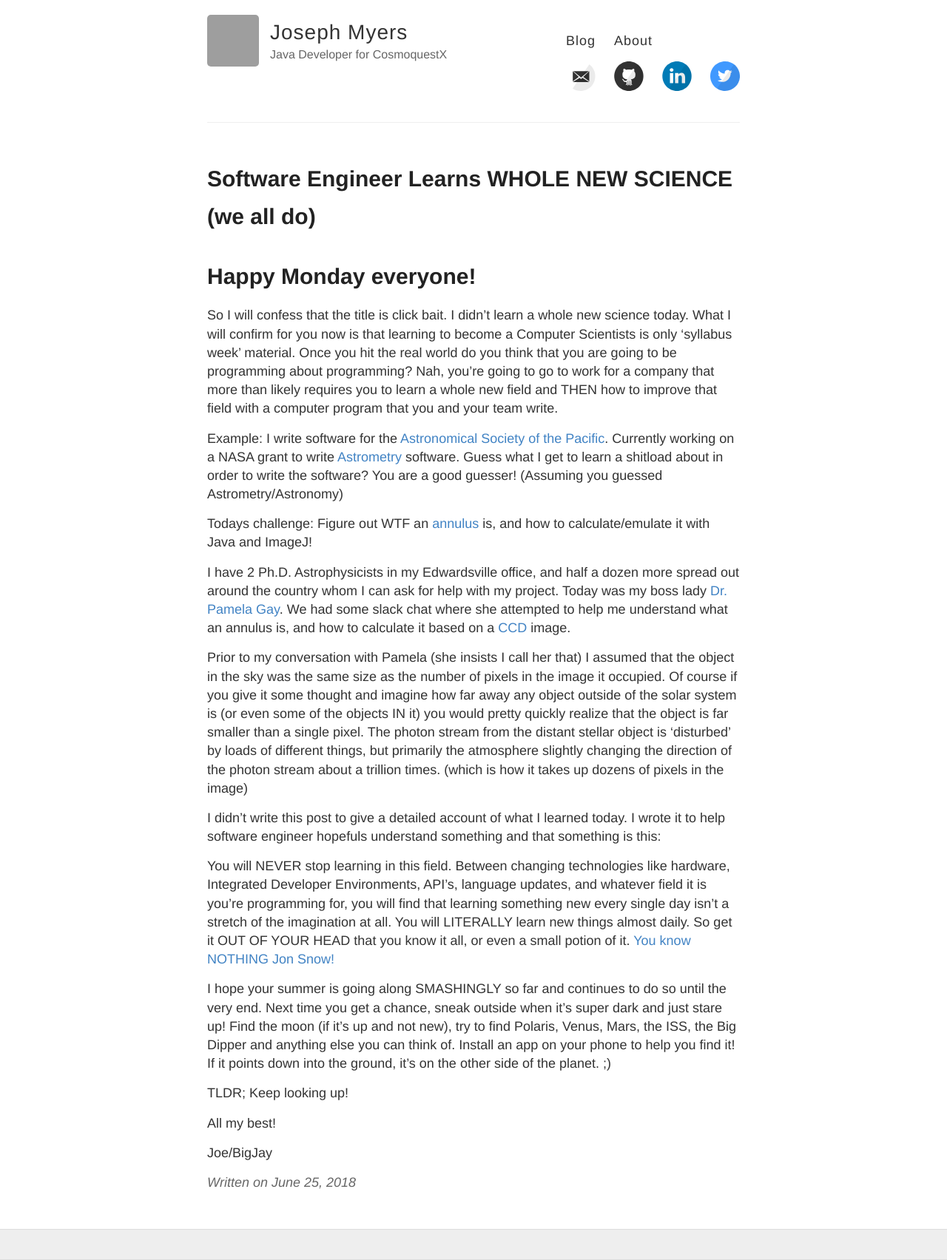
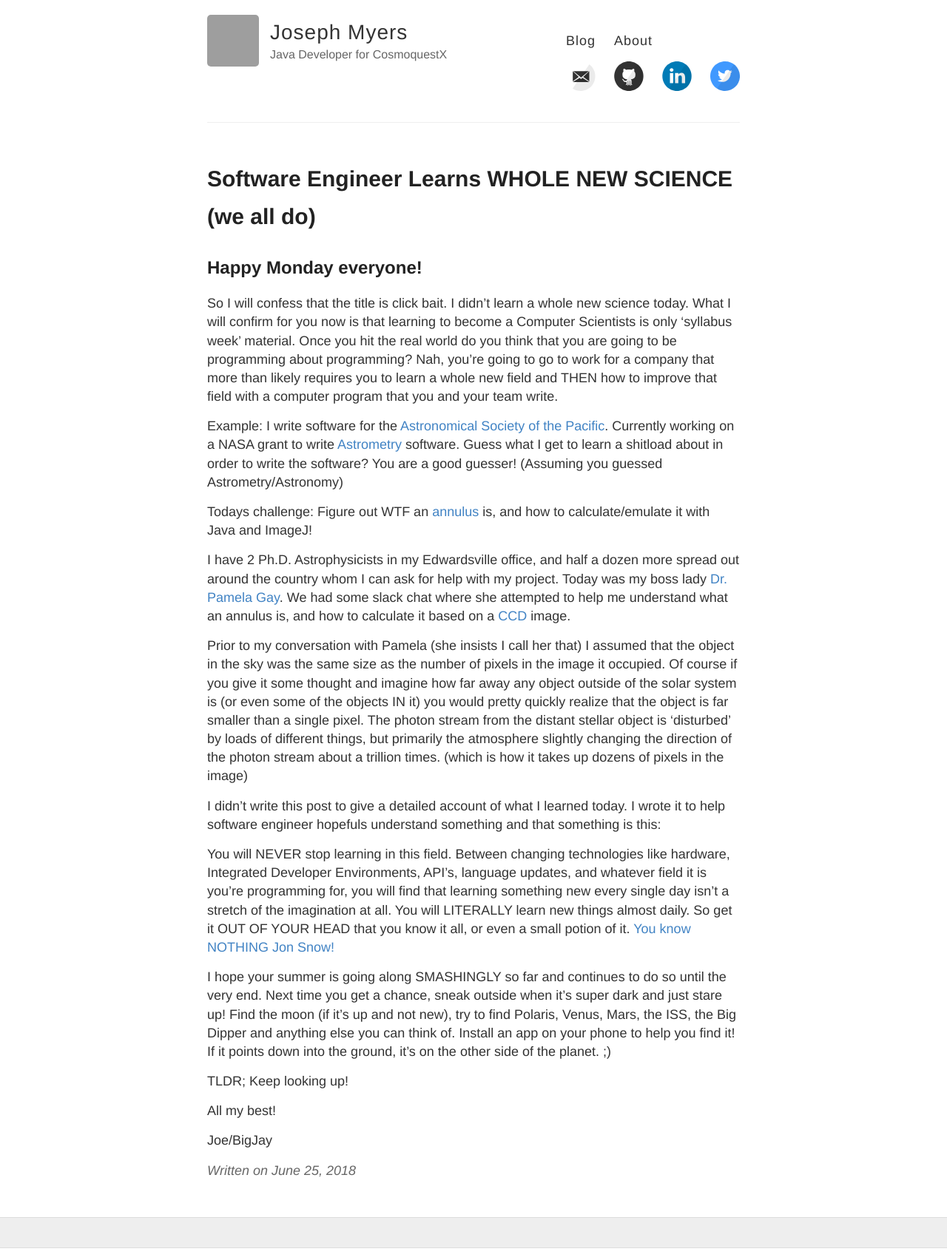
Before and after one commit to BigJayToDaIzo/bigjaytodaizo.github.io, a Jekyll site: the page built from _posts/2018-6-25-SE-Learns-Astronomy.md, in a window 1280 px wide. Shown: the whole page at 74% size. Built offline with Jekyll 4.4.1, drawn with Linux system fonts in a browser that asks for light colours; comment, search, counter and statistics services are not loaded; grey boxes are pictures that could not be loaded.

Commit message:
fixed typo

```diff
--- a/_posts/2018-6-25-SE-Learns-Astronomy.md
+++ b/_posts/2018-6-25-SE-Learns-Astronomy.md
@@ -4,7 +4,7 @@ title: Software Engineer Learns WHOLE NEW SCIENCE (we all do)
 comments: true
 ---
 
-# Happy Monday everyone!
+## Happy Monday everyone!
 
 So I will confess that the title is click bait.  I didn't learn a whole new science today.  What I will confirm for you now is that learning to become a Computer Scientists is only 'syllabus week' material.  Once you hit the real world do you think that you are going to be programming about programming?  Nah, you're going to go to work for a company that more than likely requires you to learn a whole new field and THEN how to improve that field with a computer program that you and your team write.
 
```
